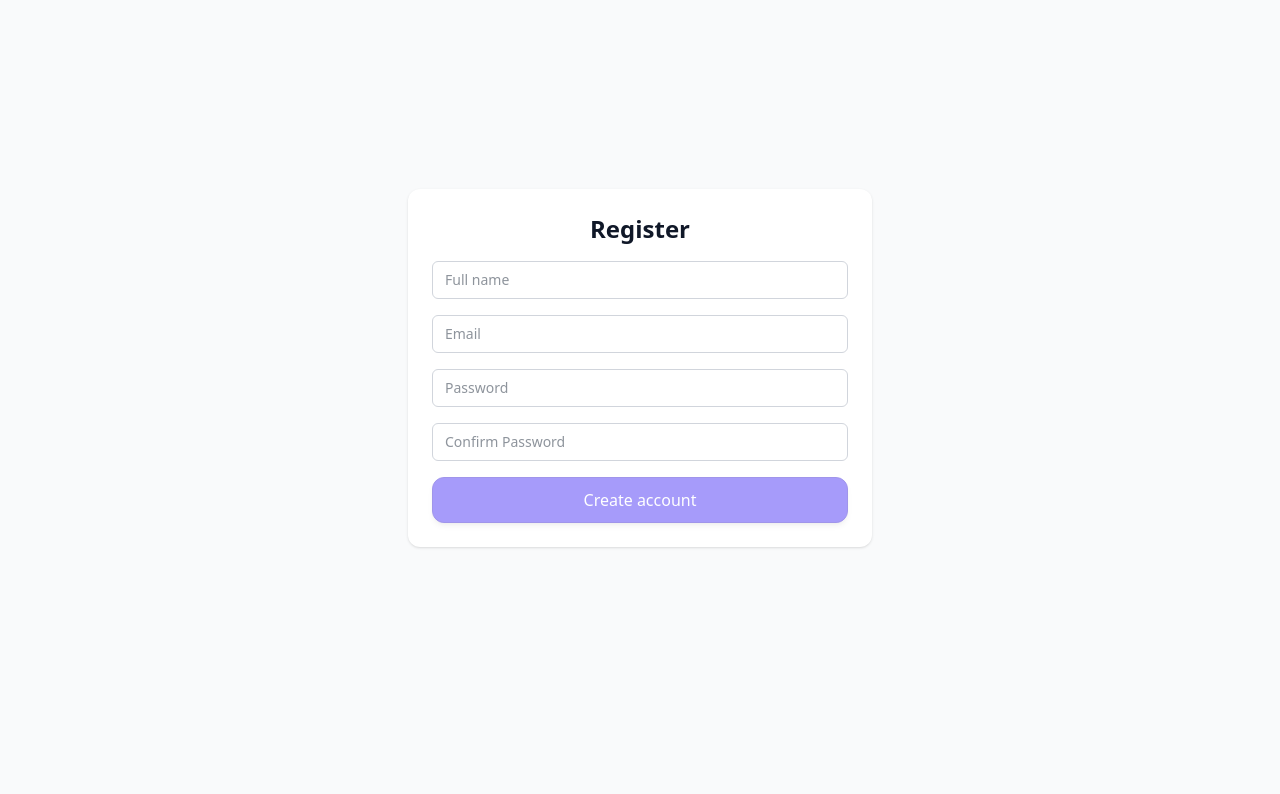
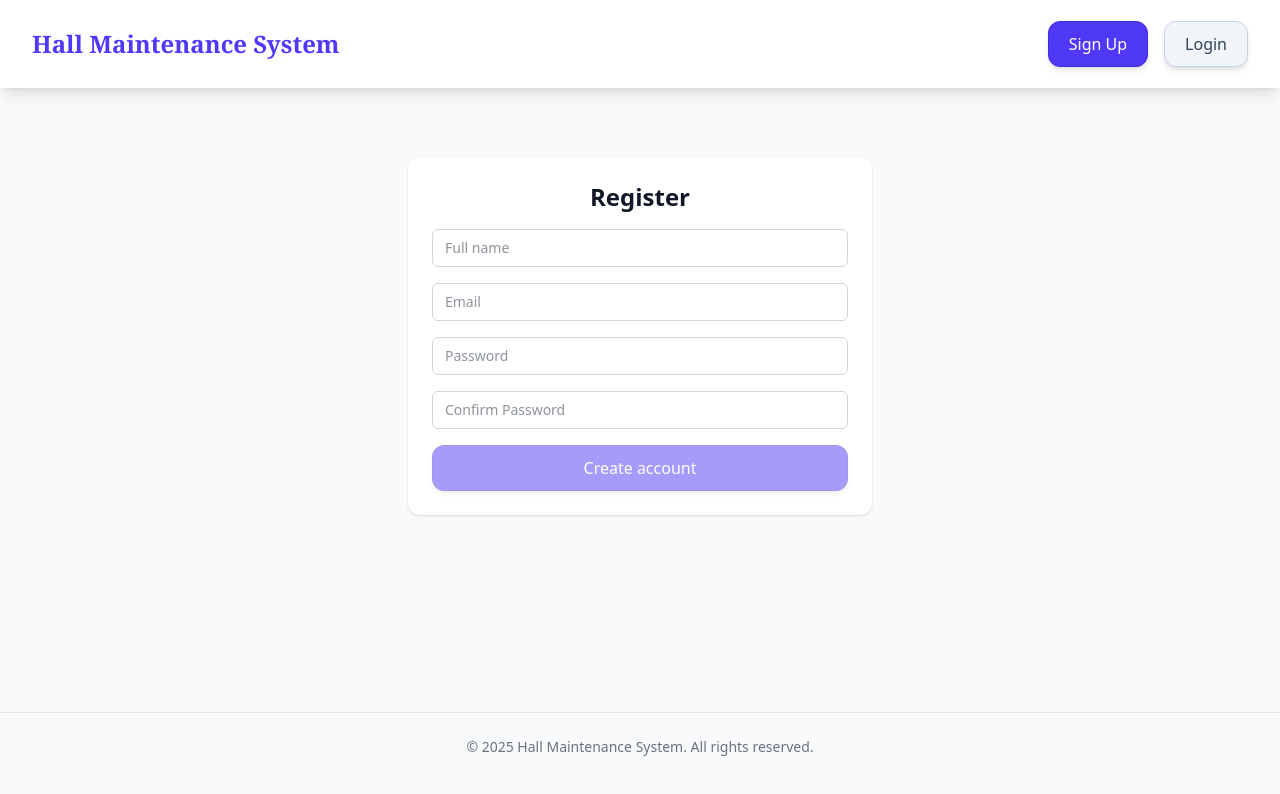
Before and after one commit to BU-SENG/foss-project-mushroom, a React (Vite) app: page /register in a window 1280 px wide. Shown: the top 794 px of the page. Built offline with nearby package versions, Linux system fonts and the light colour scheme.

Commit message:
feat: implement Navbar and Footer components for improved layout and navigation

```diff
--- a/src/App.jsx
+++ b/src/App.jsx
@@ -1,17 +1,21 @@
 import { BrowserRouter as Router, Routes, Route } from "react-router-dom";
+import Navbar from "./components/Navbar";
+import Footer from "./components/Footer";
 import Register from "./pages/Register";
 import ComponentShowcase from "./pages/ComponentShowcase.jsx";
 import Home from "./pages/Home.jsx";
 
 function App() {
   return (
-    <div className="min-h-screen bg-gray-50 p-4 sm:p-8 font-sans">
+    <div className="min-h-screen bg-gray-50 font-sans">
       <Router>
+        <Navbar />
         <Routes>
           <Route path="/" element={<Home />} />
           <Route path="/component-showcase" element={<ComponentShowcase />} />
           <Route path="/register" element={<Register />} />
         </Routes>
+        <Footer />
       </Router>
     </div>
   );
--- /dev/null
+++ b/src/components/Footer.jsx
@@ -0,0 +1,12 @@
+export default function Footer() {
+  return (
+    <footer className="mt-10">
+      <div className="max-w-7xl mx-auto px-4 sm:px-6 lg:px-8 py-6 text-center border-t border-gray-200">
+        <div className="text-gray-500 text-sm text-center">
+          &copy; {new Date().getFullYear()} Hall Maintenance System. All rights
+          reserved.
+        </div>
+      </div>
+    </footer>
+  );
+}
--- /dev/null
+++ b/src/components/Navbar.jsx
@@ -0,0 +1,81 @@
+import { useState } from "react";
+import { Link } from "react-router-dom";
+import { Button } from "../components/ui";
+import { ChevronDown } from "lucide-react";
+
+export default function Navbar({ user }) {
+  const [dropdownOpen, setDropdownOpen] = useState(false);
+
+  return (
+    <nav className="w-full bg-white shadow-lg fixed top-0 z-50 py-3">
+      <div className="mx-auto px-4 sm:px-6 lg:px-8">
+        <div className="flex justify-between h-16 items-center">
+          <Link
+            to="/"
+            className="text-2xl font-semibold text-indigo-600 hover:text-indigo-700 transition duration-150 font-serif"
+          >
+            Hall Maintenance System
+          </Link>
+
+          {!user ? (
+            <div className="flex gap-4 items-center">
+              <Link to="/register">
+                <Button size="md">Sign Up</Button>
+              </Link>
+
+              <Link to="/login">
+                <Button variant="secondary" size="md">
+                  Login
+                </Button>
+              </Link>
+            </div>
+          ) : (
+            <div className="relative">
+              <button
+                onClick={() => setDropdownOpen(!dropdownOpen)}
+                className="flex items-center gap-2 font-semibold text-gray-800 hover:text-indigo-600 p-2 rounded-lg transition duration-150 focus:outline-none focus:ring-2 focus:ring-indigo-500"
+              >
+                <span className="truncate max-w-[100px]">{user.name}</span>
+                <ChevronDown
+                  className={`w-4 h-4 transition-transform duration-200 ${
+                    dropdownOpen
+                      ? "rotate-180 text-indigo-600"
+                      : "rotate-0 text-gray-500"
+                  }`}
+                />
+              </button>
+
+              {dropdownOpen && (
+                <div className="absolute right-0 mt-2 w-40 bg-white border border-gray-200 rounded-lg shadow-2xl py-1 z-50 origin-top-right animate-in fade-in-0 zoom-in-95">
+                  <Link
+                    to="/dashboard"
+                    className="block px-4 py-2 text-gray-700 hover:bg-indigo-50 hover:text-indigo-600 transition duration-150"
+                    onClick={() => setDropdownOpen(false)}
+                  >
+                    Dashboard
+                  </Link>
+                  <Link
+                    to="/settings"
+                    className="block px-4 py-2 text-gray-700 hover:bg-indigo-50 hover:text-indigo-600 transition duration-150"
+                    onClick={() => setDropdownOpen(false)}
+                  >
+                    Settings
+                  </Link>
+                  <button
+                    onClick={() => {
+                      console.log("Sign out clicked");
+                      setDropdownOpen(false);
+                    }}
+                    className="w-full text-left px-4 py-2 text-gray-700 hover:bg-indigo-50 hover:text-indigo-600 transition duration-150"
+                  >
+                    Sign Out
+                  </button>
+                </div>
+              )}
+            </div>
+          )}
+        </div>
+      </div>
+    </nav>
+  );
+}
```
